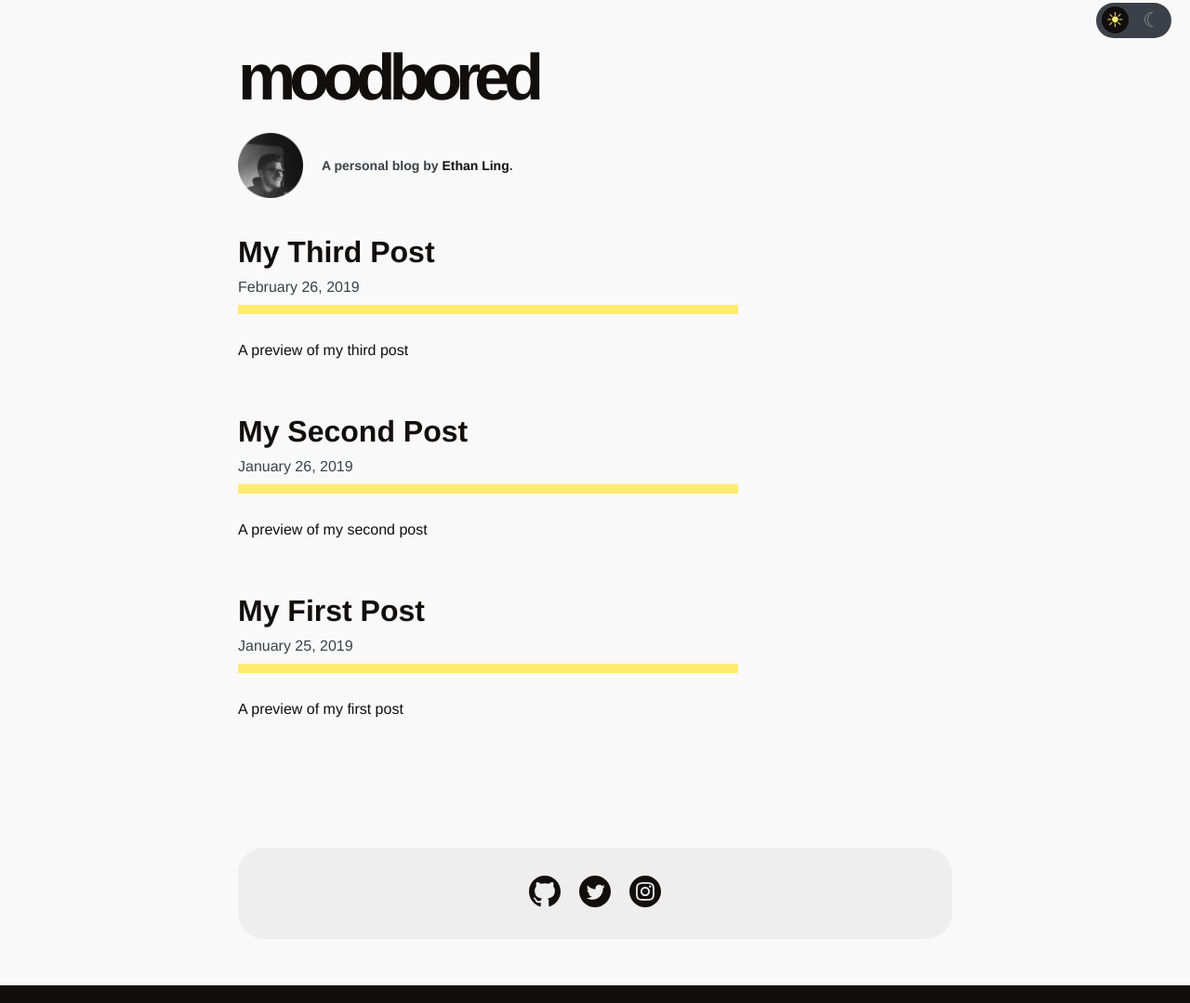
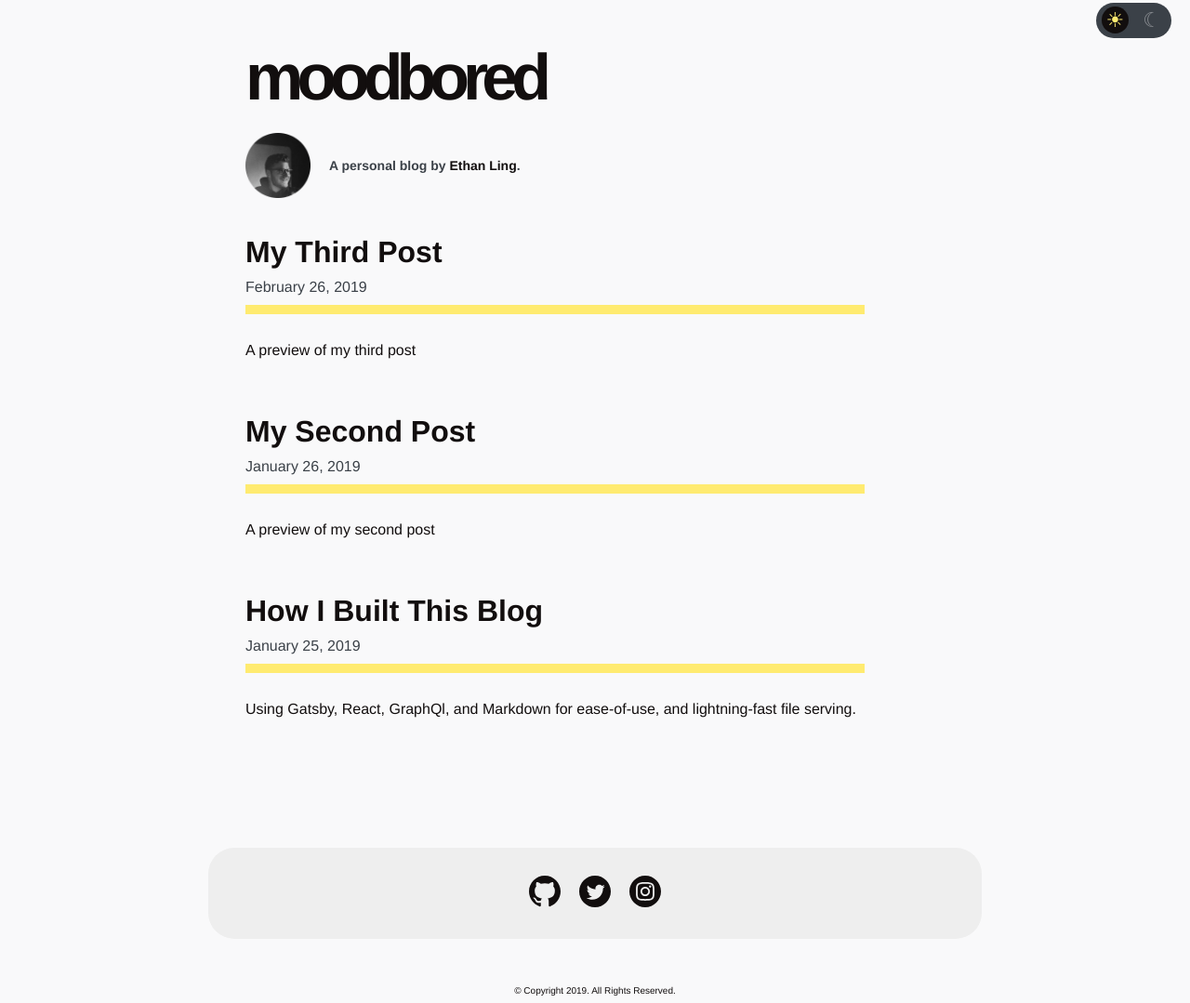
Before and after one commit to ethanling/blog, a Gatsby site: page / in a window 1280 px wide. Shown: the part 27-1106 px from the top of the page at 93% size. Built offline with nearby package versions, Linux system fonts and the light colour scheme; Gatsby itself is replaced by a stand-in of ours.

Commit message:
Added copyright notice

```diff
--- a/src/components/layout.css
+++ b/src/components/layout.css
@@ -44,7 +44,8 @@ a:hover {
 }
 
 section {
-	width: 70%;
+	width: 80%;
+	margin-left: 40px;
 }
 
 
@@ -58,7 +59,6 @@ header {
 }
 
 main {
-	width: 100%;
     justify-content: left;
 	margin-top: 40px;
 }
@@ -94,7 +94,7 @@ nav {
 .wrapper {
     display: flex;
     flex-direction: column;
-	min-width: 60vw;
+	min-width: 65vw;
 }
 
 .header-title {
@@ -168,11 +168,11 @@ nav {
 }
 
 .post-item {
-    flex: 1;
     margin: 20px 0px 60px 0px;
 }
 
 .post-title-container {
+	width: 100%;
 	margin-bottom: 30px;
 	border-bottom: 10px solid var(--accent);
 }
@@ -252,6 +252,13 @@ nav {
 
 }
 
+.copyright-text {
+	display: block;
+	text-align: center;
+	font-size: 10px;
+	margin: 0px 0px 8px 0px;
+}
+
 /*
 	Light/Dark Mode Styles
 */
--- a/src/components/layout.js
+++ b/src/components/layout.js
@@ -9,13 +9,16 @@ const Layout = ({ children }) => {
     return (
         <ThemeContext.Consumer>
             {theme => (
-                <div className={`page ${theme.dark ? 'dark' : 'light'}`}>
+                <div className={`page ${theme.dark ? "dark" : "light"}`}>
                     <div className="wrapper">
                         <section>
                             <Header />
                             <main>{children}</main>
                         </section>
                         <Footer />
+                        <p className="copyright-text">
+                            &copy; Copyright 2019. All Rights Reserved.
+                        </p>
                     </div>
                 </div>
             )}
--- a/src/pages/2019-01-25-first-post/index.md
+++ b/src/pages/2019-01-25-first-post/index.md
@@ -1,9 +1,9 @@
 ---
 path: "/first-post"
 date: "2019-01-25"
-title: "My First Post"
+title: "How I Built This Blog"
 tags: ['this', 'that']
-excerpt: "A preview of my first post"
+excerpt: "Using Gatsby, React, GraphQl, and Markdown for ease-of-use, and lightning-fast file serving."
 ---
 
 ##Lorem Ipsum
```
